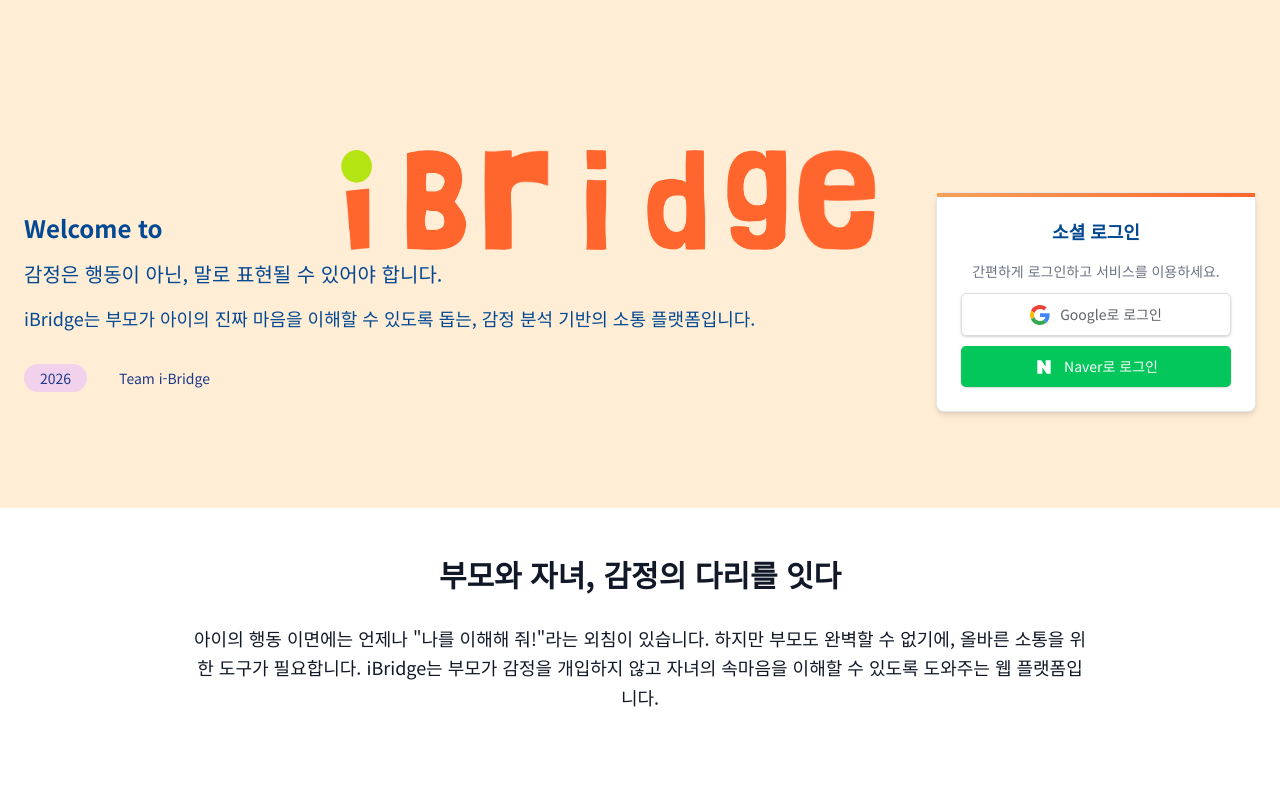
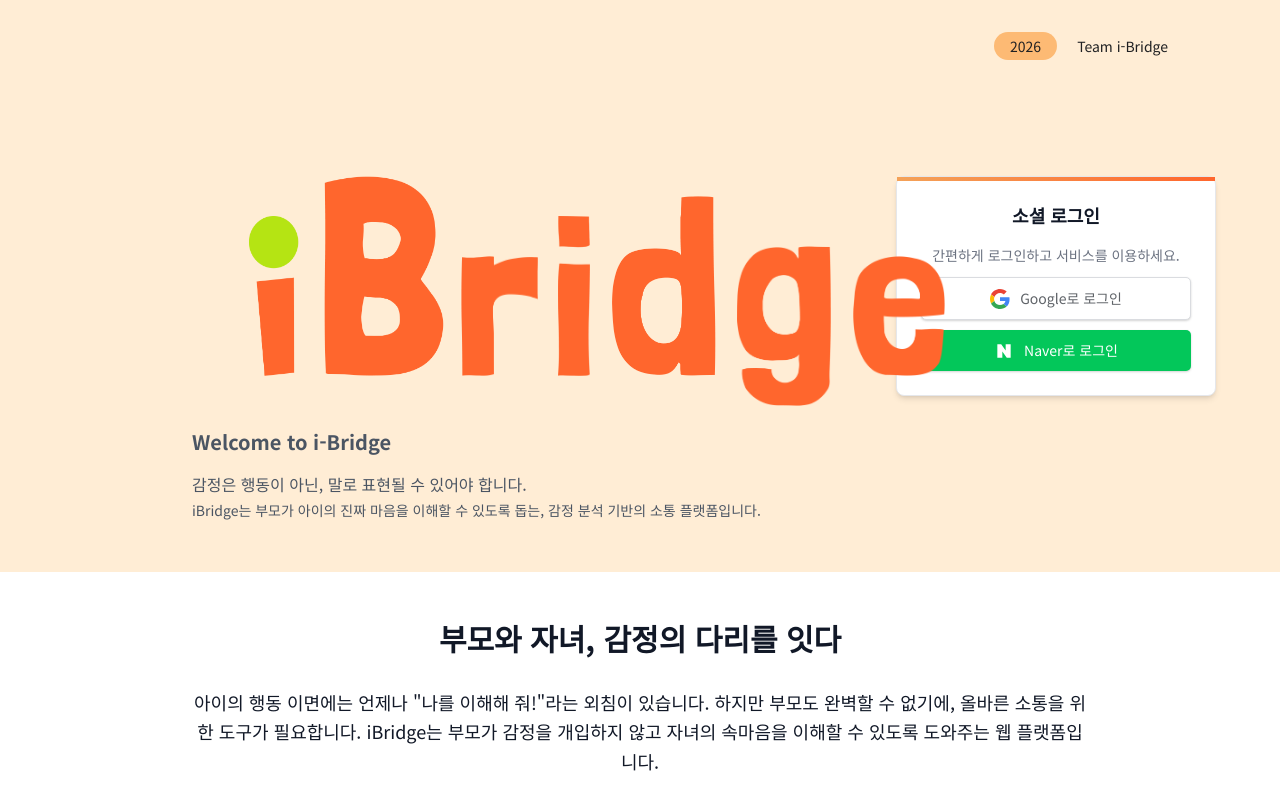
Before and after one commit to i-Bridge/front-ibridge-2025, a Next.js app: page / in a window 1280 px wide. Shown: the top 800 px of the page. Built offline with nearby package versions, Linux system fonts and the light colour scheme; no server answers.

Commit message:
Design: 시작화면 디자인 수정

```diff
--- a/src/app/(start)/page.tsx
+++ b/src/app/(start)/page.tsx
@@ -9,13 +9,23 @@ import LoginButton from '@/components/Auth/LoginButton';
 const imageNames = ['i_green', 'B', 'r', 'i', 'd', 'g', 'e'];
 
 const imagePositions = [
-  { xStart: -160, xEnd: -120, yStart: 100, yEnd: 150 },
-  { xStart: -80, xEnd: -40, yStart: -20, yEnd: 150 },
-  { xStart: 0, xEnd: 40, yStart: 60, yEnd: 150 },
-  { xStart: 80, xEnd: 120, yStart: 0, yEnd: 150 },
-  { xStart: 160, xEnd: 200, yStart: 40, yEnd: 150 },
-  { xStart: 240, xEnd: 280, yStart: 120, yEnd: 150 },
-  { xStart: 320, xEnd: 360, yStart: -10, yEnd: 150 },
+  { xStart: 60, xEnd: 100, yStart: 150, yEnd: 90 }, //i
+  { xStart: 160, xEnd: 170, yStart: -20, yEnd: 90 }, //B
+  { xStart: 230, xEnd: 305, yStart: 110, yEnd: 90 },  //r
+  { xStart: 320, xEnd: 400, yStart: 0, yEnd: 90 },   //i
+  { xStart: 400, xEnd: 450, yStart: 40, yEnd: 90 },  //d
+  { xStart: 490, xEnd: 560, yStart: 170, yEnd: 120 }, //g
+  { xStart: 630, xEnd: 660, yStart: -10, yEnd: 90 }, //e
+];
+
+const imageSizes = [
+  { width: 60, height: 160 },
+  { width: 140, height: 200 },
+  { width: 100, height: 120 },
+  { width: 60, height: 160 },
+  { width: 140, height: 180 },
+  { width: 160, height: 160 },
+  { width: 190, height: 120 },
 ];
 
 export default function StartPage() {
@@ -26,80 +36,6 @@ export default function StartPage() {
 
   const [transforms, setTransforms] = useState<{ x: number; y: number }[]>([]);
 
-  const x0 = useTransform(
-    scrollY,
-    [0, 1000],
-    [imagePositions[0].xStart, imagePositions[0].xEnd],
-  );
-  const x1 = useTransform(
-    scrollY,
-    [0, 1000],
-    [imagePositions[1].xStart, imagePositions[1].xEnd],
-  );
-  const x2 = useTransform(
-    scrollY,
-    [0, 1000],
-    [imagePositions[2].xStart, imagePositions[2].xEnd],
-  );
-  const x3 = useTransform(
-    scrollY,
-    [0, 1000],
-    [imagePositions[3].xStart, imagePositions[3].xEnd],
-  );
-  const x4 = useTransform(
-    scrollY,
-    [0, 1000],
-    [imagePositions[4].xStart, imagePositions[4].xEnd],
-  );
-  const x5 = useTransform(
-    scrollY,
-    [0, 1000],
-    [imagePositions[5].xStart, imagePositions[5].xEnd],
-  );
-  const x6 = useTransform(
-    scrollY,
-    [0, 1000],
-    [imagePositions[6].xStart, imagePositions[6].xEnd],
-  );
-
-  const y0 = useTransform(
-    scrollY,
-    [0, 1000],
-    [imagePositions[0].yStart, imagePositions[0].yEnd],
-  );
-  const y1 = useTransform(
-    scrollY,
-    [0, 1000],
-    [imagePositions[1].yStart, imagePositions[1].yEnd],
-  );
-  const y2 = useTransform(
-    scrollY,
-    [0, 1000],
-    [imagePositions[2].yStart, imagePositions[2].yEnd],
-  );
-  const y3 = useTransform(
-    scrollY,
-    [0, 1000],
-    [imagePositions[3].yStart, imagePositions[3].yEnd],
-  );
-  const y4 = useTransform(
-    scrollY,
-    [0, 1000],
-    [imagePositions[4].yStart, imagePositions[4].yEnd],
-  );
-  const y5 = useTransform(
-    scrollY,
-    [0, 1000],
-    [imagePositions[5].yStart, imagePositions[5].yEnd],
-  );
-  const y6 = useTransform(
-    scrollY,
-    [0, 1000],
-    [imagePositions[6].yStart, imagePositions[6].yEnd],
-  );
-
-  const xTransforms = [x0, x1, x2, x3, x4, x5, x6];
-  const yTransforms = [y0, y1, y2, y3, y4, y5, y6];
 
   useEffect(() => {
     const calculateTransforms = () => {
@@ -139,10 +75,31 @@ export default function StartPage() {
   return (
     <div
       ref={containerRef}
-      className="min-h-screen flex flex-col relative overflow-hidden"
+      className="min-h-screen flex flex-col relative  overflow-hidden"
     >
+      <div className="bg-orange-100 ">
+
+        <div className="flex gap-1 mb-4 absolute right-24 top-8">
+          <div className="bg-orange-300  px-4 py-1 rounded-full text-sm">
+            2026
+          </div>
+          <div className="bg-i-lightgrey  px-4 py-1 rounded-md text-sm">
+            Team i-Bridge
+          </div>
+        </div>
+    <div className="mr-40 mt-8">
+<div className="flex gap-4 mb-4 ">
+
+        </div>
+        </div>
+
+
+
+    {/* ✅ 1. 위쪽: 로고 + 로그인 버튼 영역 */}
+    <section className="w-full  px-16 mt-36 mb-8 ml-250">
+      <div className="max-w-7xl mx-auto flex justify-between items-center ml-20 ">
           {/* 상단 이미지 애니메이션 패널 */}
-      <div className="top-1/4 left-2/3 transform -translate-x-1/3 -translate-y-1/2 relative">
+    <div className=" mt-[-24]">
       {imageNames.map((name, idx) => (
         <motion.img
   key={idx}
@@ -150,52 +107,58 @@ export default function StartPage() {
   alt={`img-${idx}`}
   initial={{
     x: imagePositions[idx].xStart,
-              y: imagePositions[idx].yStart,
+    y: imagePositions[idx].yStart - imageSizes[idx].height,
+    opacity: 0, // ⬅ 초기에는 투명
   }}
   animate={{
     x: imagePositions[idx].xEnd,
-              y: imagePositions[idx].yEnd,
+    y: imagePositions[idx].yEnd - imageSizes[idx].height,
+    opacity: 1, // ⬅ 애니메이션 도착 시 나타남
   }}
-            transition={{ type: 'spring', stiffness: 50 }}
-            className="absolute w-[100px] h-[100px] z-10 object-contain" // 크기 키움
+  transition={{
+    type: 'spring',
+    stiffness: 50,
+    damping: 12,
+    opacity: { duration: 1.2 }, // ⬅ opacity 변화는 좀 더 부드럽게
+  }}
+  className="absolute z-10 object-contain"
+  style={{
+    width: `${imageSizes[idx].width}px`,
+    height: `${imageSizes[idx].height}px`,
+  }}
 />
+
       ))}
     </div>
-
-      <main className="flex-grow">
-        {/* Hero Section */}
-        <section className="bg-i-ivory py-24 px-6">
-          <div className="max-w-7xl mx-auto flex justify-between items-center mt-24">
-            <div className="flex-1">
-              <h2 className="text-2xl text-i-darkblue font-bold mb-4">
-                Welcome to
-              </h2>
-              <p className="text-xl text-i-darkblue mb-4">
-                감정은 행동이 아닌, 말로 표현될 수 있어야 합니다.
-              </p>
-              <p className="text-lg text-i-darkblue mb-8">
-                iBridge는 부모가 아이의 진짜 마음을 이해할 수 있도록 돕는, 감정
-                분석 기반의 소통 플랫폼입니다.
-              </p>
-              <div className="flex gap-4">
-                <div className="bg-i-lightpurple text-blue-900 px-4 py-1 rounded-full text-sm">
-                  2026
-                </div>
-                <div className="bg-i-lightgrey text-blue-900 px-4 py-1 rounded-md text-sm">
-                  Team i-Bridge
-                </div>
-              </div>
-            </div>
-            <div className="w-80">
-              <div className="bg-white p-6 rounded-lg shadow-md border border-gray-200 relative overflow-visible min-h-[200px]">
+        {/* 오른쪽: 로그인 박스 */}
+        <div className="w-80  ">
+          <div className="bg-white  p-6 rounded-lg shadow-md border border-gray-200 relative overflow-visible min-h-[200px]">
             <div className="absolute inset-x-0 top-0 h-1 bg-gradient-to-r from-i-lightorange to-i-orange"></div>
-                <div className="space-y-3">
+            <div className="space-y-3 ">
               <LoginButton />
             </div>
           </div>
         </div>
       </div>
     </section>
+
+    {/* ✅ 2. 아래쪽: 텍스트 소개 섹션 */}
+    <section className="flex-1 px-6 pb-5 ml-[-120]">
+      <div className="max-w-4xl mx-auto text-gray-600">
+        <h2 className="text-xl  font-bold mb-4">
+          Welcome to i-Bridge
+        </h2>
+        <p className="text-md  mb-1">
+          감정은 행동이 아닌, 말로 표현될 수 있어야 합니다.
+        </p>
+        <p className="text-sm  mb-8">
+          iBridge는 부모가 아이의 진짜 마음을 이해할 수 있도록 돕는, 감정
+          분석 기반의 소통 플랫폼입니다.
+        </p>
+
+      </div>
+    </section>
+    </div>
 
         {/* Intro Text Section */}
         <section className="max-w-5xl mx-auto px-16 mt-12 mb-32 relative text-center">
@@ -307,7 +270,7 @@ export default function StartPage() {
             </motion.div>
           </div>
         </div>
-      </main>
+
     </div>
   );
 }
--- a/src/app/globals.css
+++ b/src/app/globals.css
@@ -82,10 +82,12 @@ html {
 /* 스크롤바 커스텀 스타일 */
 .scrollbar-custom::-webkit-scrollbar {
   height: 8px; /* 가로 스크롤바 높이 */
+  background: theme('colors.i-lightgray');
 }
 
 .scrollbar-custom::-webkit-scrollbar-track {
   border-radius: 10px;
+
 }
 
 .scrollbar-custom::-webkit-scrollbar-thumb {
--- a/src/components/Auth/LoginButton.tsx
+++ b/src/components/Auth/LoginButton.tsx
@@ -199,7 +199,7 @@ export default function LoginButton() {
 
   return (
     <>
-      <h3 className="text-i-darkblue font-semibold mb-4 text-lg text-center">
+      <h3 className="text-gray-900 font-semibold mb-4 text-lg text-center">
         소셜 로그인
       </h3>
       <p className="text-gray-500 text-sm text-center mb-4">
```
Lines whose indentation alone changed are shown as unchanged.
